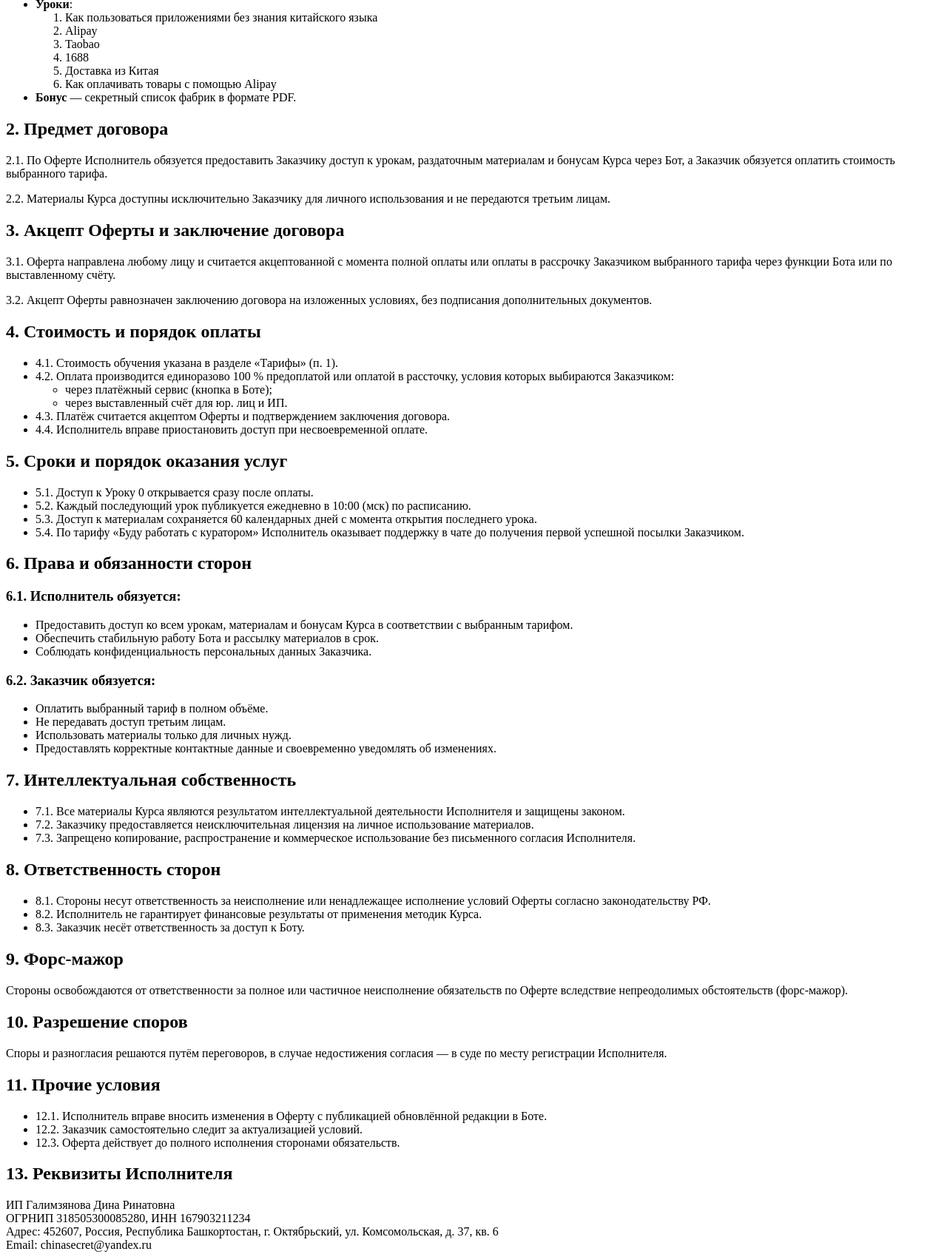
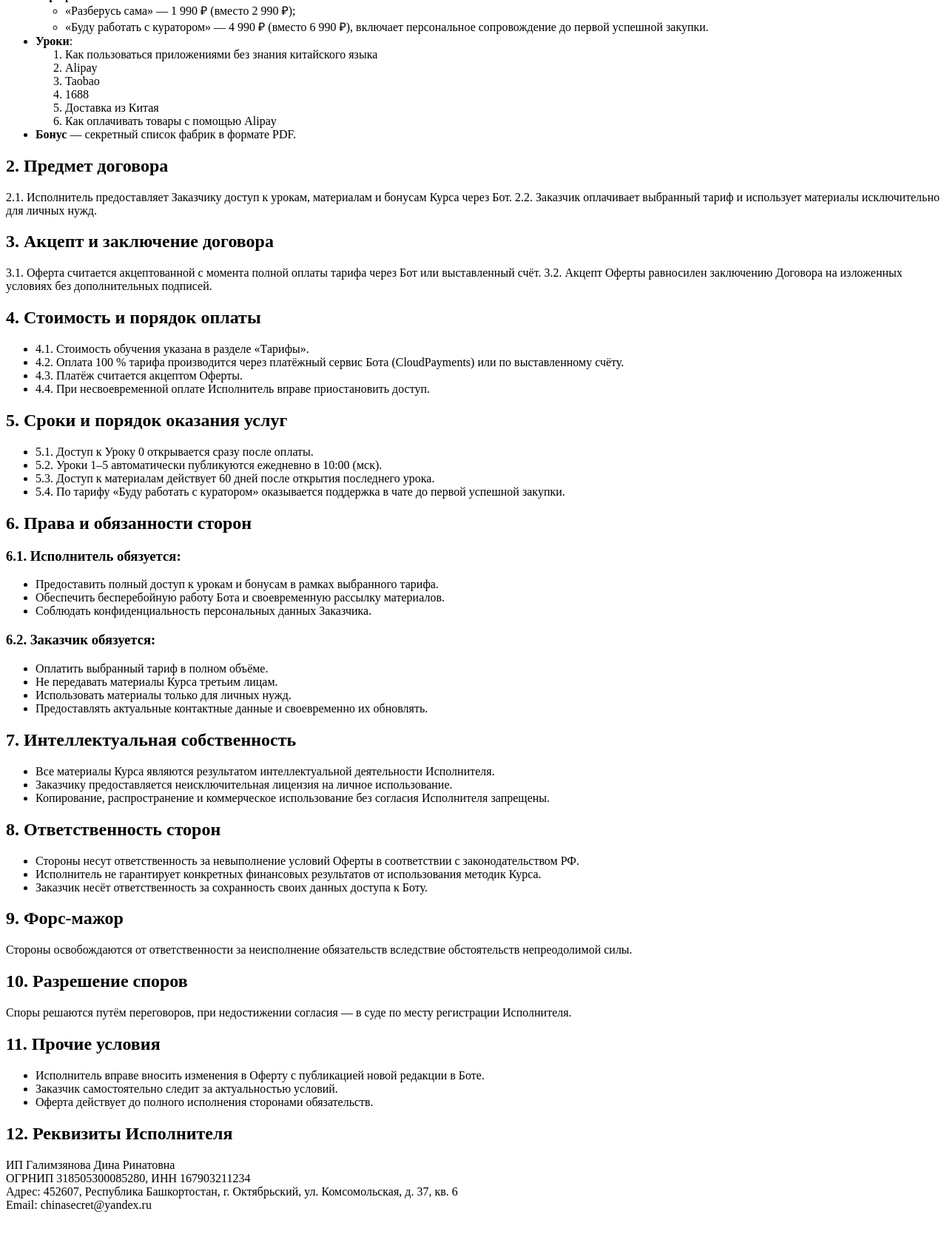
Before and after one commit to emiliabot986/offetra, a plain HTML site: page index.html in a window 1280 px wide. Shown: the part 376-2071 px from the top of the page at 74% size. After the commit the page ends 2030 px from the top, so only its background shows below. Drawn offline with Linux system fonts and the light colour scheme.

Commit message:
Update index.html

```diff
--- a/index.html
+++ b/index.html
@@ -1,18 +1,36 @@
+<!DOCTYPE html>
+<html lang="ru">
+<head>
+  <meta charset="UTF-8">
+  <meta name="viewport" content="width=device-width, initial-scale=1">
+  <title>Публичная оферта — SecretZakup Bot</title>
+  <link rel="stylesheet" href="styles.css">
+</head>
+<body>
+
   <h1>ПУБЛИЧНАЯ ОФЕРТА на оказание платных онлайн-услуг</h1>
   <p>г. Октябрьский «25» июня 2025 г.</p>
 
-<p><strong>Индивидуальный предприниматель</strong> Галимзянова Дина Ринатовна, ОГРНИП 318505300085280, ИНН 167903211234, адрес: 452607, Россия, Республика Башкортостан, г. Октябрьский, ул. Комсомольская, д. 37, кв. 6 (далее — «Исполнитель») предлагает любому физическому лицу, индивидуальному предпринимателю или организации (далее — «Заказчик») заключить договор на оказание платных онлайн-услуг по обучению на курсе «О чём молчат селлеры: Секреты прямых закупок» (далее — «Курс») через Telegram-бот @secretzakup_bot (далее — «Бот») на условиях настоящей оферты (далее — «Оферта»).</p>
+  <p>
+    <strong>Индивидуальный предприниматель</strong><br>
+    Галимзянова Дина Ринатовна<br>
+    ОГРНИП 318505300085280, ИНН 167903211234<br>
+    Адрес: 452607, Россия, Республика Башкортостан, г. Октябрьский, ул. Комсомольская, д. 37, кв. 6<br>
+    (далее — «Исполнитель») предлагает любому физическому лицу, ИП или организации (далее — «Заказчик») заключить
+    договор на оказание платных онлайн-услуг по обучению на курсе «О чём молчат селлеры: Секреты прямых закупок»
+    через Telegram-бот @secretzakup_bot (далее — «Курс», «Бот») на условиях настоящей оферты (далее — «Оферта»).
+  </p>
 
   <h2>1. Термины и определения</h2>
   <ul>
-  <li><strong>Оферта</strong> — настоящее публичное предложение Исполнителя заключить договор на изложенных ниже условиях.</li>
-  <li><strong>Акцепт Оферты</strong> — безусловное принятие Заказчиком условий Оферты, подтверждаемое полной предоплатой выбранного тарифа через Бот или счёт.</li>
-  <li><strong>Заказчик/Ученик</strong> — лицо, акцептовавшее Оферту и оплатившее стоимость обучения.</li>
-  <li><strong>Курс</strong> — онлайн-курс «О чём молчат селлеры: Секреты прямых закупок»</li>
+    <li><strong>Оферта</strong> — настоящее публичное предложение заключить договор на условиях данной страницы.</li>
+    <li><strong>Акцепт Оферты</strong> — безусловное принятие Заказчиком её условий, подтверждаемое полной оплатой тарифа.</li>
+    <li><strong>Заказчик/Ученик</strong> — лицо, акцептовавшее Оферту и оплатившее выбранный тариф.</li>
+    <li><strong>Курс</strong> — онлайн-курс «О чём молчат селлеры: Секреты прямых закупок».</li>
     <li><strong>Тарифы</strong>:
       <ul>
-      <li>«Разберусь сама» — 1 990 ₽ (старая цена 2 990 ₽);</li>
-      <li>«Буду работать с куратором» — 4 990 ₽ (старая цена 6 990 ₽), включает персональную поддержку до первой успешной закупки.</li>
+        <li>«Разберусь сама» — 1 990 ₽ (вместо 2 990 ₽);</li>
+        <li>«Буду работать с куратором» — 4 990 ₽ (вместо 6 990 ₽), включает персональное сопровождение до первой успешной закупки.</li>
       </ul>
     </li>
     <li><strong>Уроки</strong>:
@@ -29,80 +47,82 @@
   </ul>
 
   <h2>2. Предмет договора</h2>
-<p>2.1. По Оферте Исполнитель обязуется предоставить Заказчику доступ к урокам, раздаточным материалам и бонусам Курсa через Бот, а Заказчик обязуется оплатить стоимость выбранного тарифа.</p>
-<p>2.2. Материалы Курсa доступны исключительно Заказчику для личного использования и не передаются третьим лицам.</p>
+  <p>
+    2.1. Исполнитель предоставляет Заказчику доступ к урокам, материалам и бонусам Курса через Бот.
+    2.2. Заказчик оплачивает выбранный тариф и использует материалы исключительно для личных нужд.
+  </p>
 
-<h2>3. Акцепт Оферты и заключение договора</h2>
-<p>3.1. Оферта направлена любому лицу и считается акцептованной с момента полной оплаты или оплаты в рассрочку Заказчиком выбранного тарифа через функции Бота или по выставленному счёту.</p>
-<p>3.2. Акцепт Оферты равнозначен заключению договора на изложенных условиях, без подписания дополнительных документов.</p>
+  <h2>3. Акцепт и заключение договора</h2>
+  <p>
+    3.1. Оферта считается акцептованной с момента полной оплаты тарифа через Бот или выставленный счёт.
+    3.2. Акцепт Оферты равносилен заключению Договора на изложенных условиях без дополнительных подписей.
+  </p>
 
   <h2>4. Стоимость и порядок оплаты</h2>
   <ul>
-  <li>4.1. Стоимость обучения указана в разделе «Тарифы» (п. 1).</li>
-  <li>4.2. Оплата производится единоразово 100 % предоплатой или оплатой в рассточку, условия которых выбираются Заказчиком:</li>
-    <ul>
-      <li>через платёжный сервис (кнопка в Боте);</li>
-      <li>через выставленный счёт для юр. лиц и ИП.</li>
-    </ul>
-  <li>4.3. Платёж считается акцептом Оферты и подтверждением заключения договора.</li>
-  <li>4.4. Исполнитель вправе приостановить доступ при несвоевременной оплате.</li>
+    <li>4.1. Стоимость обучения указана в разделе «Тарифы».</li>
+    <li>4.2. Оплата 100 % тарифа производится через платёжный сервис Бота (CloudPayments) или по выставленному счёту.</li>
+    <li>4.3. Платёж считается акцептом Оферты.</li>
+    <li>4.4. При несвоевременной оплате Исполнитель вправе приостановить доступ.</li>
   </ul>
 
   <h2>5. Сроки и порядок оказания услуг</h2>
   <ul>
     <li>5.1. Доступ к Уроку 0 открывается сразу после оплаты.</li>
-  <li>5.2. Каждый последующий урок публикуется ежедневно в 10:00 (мск) по расписанию.</li>
-  <li>5.3. Доступ к материалам сохраняется 60 календарных дней с момента открытия последнего урока.</li>
-  <li>5.4. По тарифу «Буду работать с куратором» Исполнитель оказывает поддержку в чате до получения первой успешной посылки Заказчиком.</li>
+    <li>5.2. Уроки 1–5 автоматически публикуются ежедневно в 10:00 (мск).</li>
+    <li>5.3. Доступ к материалам действует 60 дней после открытия последнего урока.</li>
+    <li>5.4. По тарифу «Буду работать с куратором» оказывается поддержка в чате до первой успешной закупки.</li>
   </ul>
 
   <h2>6. Права и обязанности сторон</h2>
   <h3>6.1. Исполнитель обязуется:</h3>
   <ul>
-  <li>Предоставить доступ ко всем урокам, материалам и бонусам Курсa в соответствии с выбранным тарифом.</li>
-  <li>Обеспечить стабильную работу Бота и рассылку материалов в срок.</li>
+    <li>Предоставить полный доступ к урокам и бонусам в рамках выбранного тарифа.</li>
+    <li>Обеспечить бесперебойную работу Бота и своевременную рассылку материалов.</li>
     <li>Соблюдать конфиденциальность персональных данных Заказчика.</li>
   </ul>
   <h3>6.2. Заказчик обязуется:</h3>
   <ul>
     <li>Оплатить выбранный тариф в полном объёме.</li>
-  <li>Не передавать доступ третьим лицам.</li>
+    <li>Не передавать материалы Курса третьим лицам.</li>
     <li>Использовать материалы только для личных нужд.</li>
-  <li>Предоставлять корректные контактные данные и своевременно уведомлять об изменениях.</li>
+    <li>Предоставлять актуальные контактные данные и своевременно их обновлять.</li>
   </ul>
 
   <h2>7. Интеллектуальная собственность</h2>
   <ul>
-  <li>7.1. Все материалы Курсa являются результатом интеллектуальной деятельности Исполнителя и защищены законом.</li>
-  <li>7.2. Заказчику предоставляется неисключительная лицензия на личное использование материалов.</li>
-  <li>7.3. Запрещено копирование, распространение и коммерческое использование без письменного согласия Исполнителя.</li>
+    <li>Все материалы Курса являются результатом интеллектуальной деятельности Исполнителя.</li>
+    <li>Заказчику предоставляется неисключительная лицензия на личное использование.</li>
+    <li>Копирование, распространение и коммерческое использование без согласия Исполнителя запрещены.</li>
   </ul>
 
   <h2>8. Ответственность сторон</h2>
   <ul>
-  <li>8.1. Стороны несут ответственность за неисполнение или ненадлежащее исполнение условий Оферты согласно законодательству РФ.</li>
-  <li>8.2. Исполнитель не гарантирует финансовые результаты от применения методик Курсa.</li>
-  <li>8.3. Заказчик несёт ответственность за доступ к Боту.</li>
+    <li>Стороны несут ответственность за невыполнение условий Оферты в соответствии с законодательством РФ.</li>
+    <li>Исполнитель не гарантирует конкретных финансовых результатов от использования методик Курса.</li>
+    <li>Заказчик несёт ответственность за сохранность своих данных доступа к Боту.</li>
   </ul>
 
-
   <h2>9. Форс-мажор</h2>
-<p>Стороны освобождаются от ответственности за полное или частичное неисполнение обязательств по Оферте вследствие непреодолимых обстоятельств (форс-мажор).</p>
+  <p>Стороны освобождаются от ответственности за неисполнение обязательств вследствие обстоятельств непреодолимой силы.</p>
 
   <h2>10. Разрешение споров</h2>
-<p>Споры и разногласия решаются путём переговоров, в случае недостижения согласия — в суде по месту регистрации Исполнителя.</p>
+  <p>Споры решаются путём переговоров, при недостижении согласия — в суде по месту регистрации Исполнителя.</p>
 
   <h2>11. Прочие условия</h2>
   <ul>
-  <li>12.1. Исполнитель вправе вносить изменения в Оферту с публикацией обновлённой редакции в Боте.</li>
-  <li>12.2. Заказчик самостоятельно следит за актуализацией условий.</li>
-  <li>12.3. Оферта действует до полного исполнения сторонами обязательств.</li>
+    <li>Исполнитель вправе вносить изменения в Оферту с публикацией новой редакции в Боте.</li>
+    <li>Заказчик самостоятельно следит за актуальностью условий.</li>
+    <li>Оферта действует до полного исполнения сторонами обязательств.</li>
   </ul>
 
-<h2>13. Реквизиты Исполнителя</h2>
+  <h2>12. Реквизиты Исполнителя</h2>
   <p>
     ИП Галимзянова Дина Ринатовна<br>
     ОГРНИП 318505300085280, ИНН 167903211234<br>
-Адрес: 452607, Россия, Республика Башкортостан, г. Октябрьский, ул. Комсомольская, д. 37, кв. 6<br>
+    Адрес: 452607, Республика Башкортостан, г. Октябрьский, ул. Комсомольская, д. 37, кв. 6<br>
     Email: chinasecret@yandex.ru
   </p>
+
+</body>
+</html>
```
Lines whose indentation alone changed are shown as unchanged.
